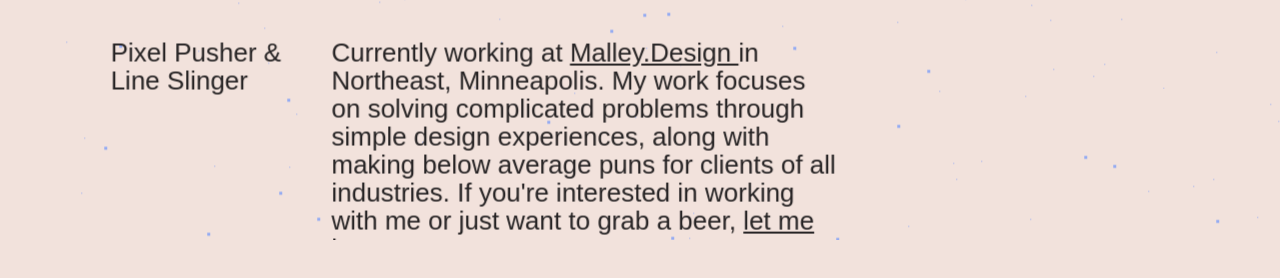
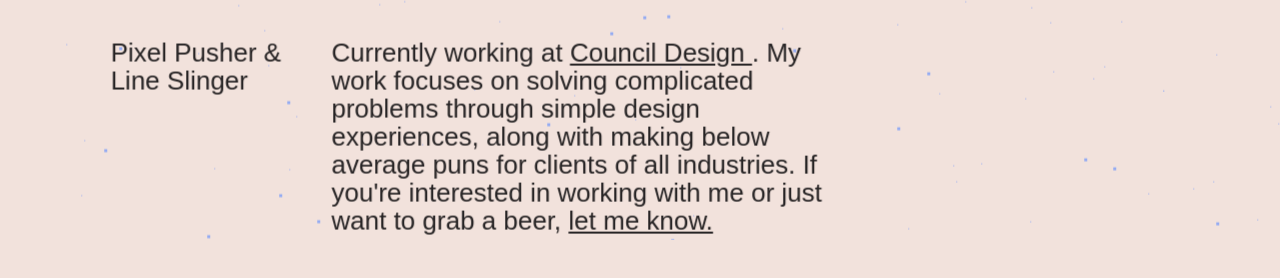
Before and after one commit to turnerzajac-real/tz_portfolio_1.1, a plain HTML site: page index.html in a window 1280 px wide. Shown: the part 560-838 px from the top of the page. Drawn offline with nearby package versions, Linux system fonts and the light colour scheme; a web font is replaced by a local one.

Commit message:
Add files via upload

```diff
--- a/index.html
+++ b/index.html
@@ -79,7 +79,7 @@
 
     <div class="op-col-start-4 op-col-end-8 about-container">
       <div class="about-paragraph-container">
-        <h5>Currently working at <a href="https://malley.design/" target="_blank" class="link"> Malley.Design </a> in Northeast, Minneapolis. My work focuses on solving complicated problems through simple design experiences, along with making below average puns for clients of all industries. If you're interested in working with me or just want to grab a beer, <a href="mailto:turnerzajac@gmail.com" class="link"> let me know. </a> </h5>
+        <h5>Currently working at <a href="https://www.council.inc/" target="_blank" class="link"> Council Design </a>. My work focuses on solving complicated problems through simple design experiences, along with making below average puns for clients of all industries. If you're interested in working with me or just want to grab a beer, <a href="mailto:turnerzajac@gmail.com" class="link"> let me know. </a> </h5>
       </div>
     </div>
 
```
